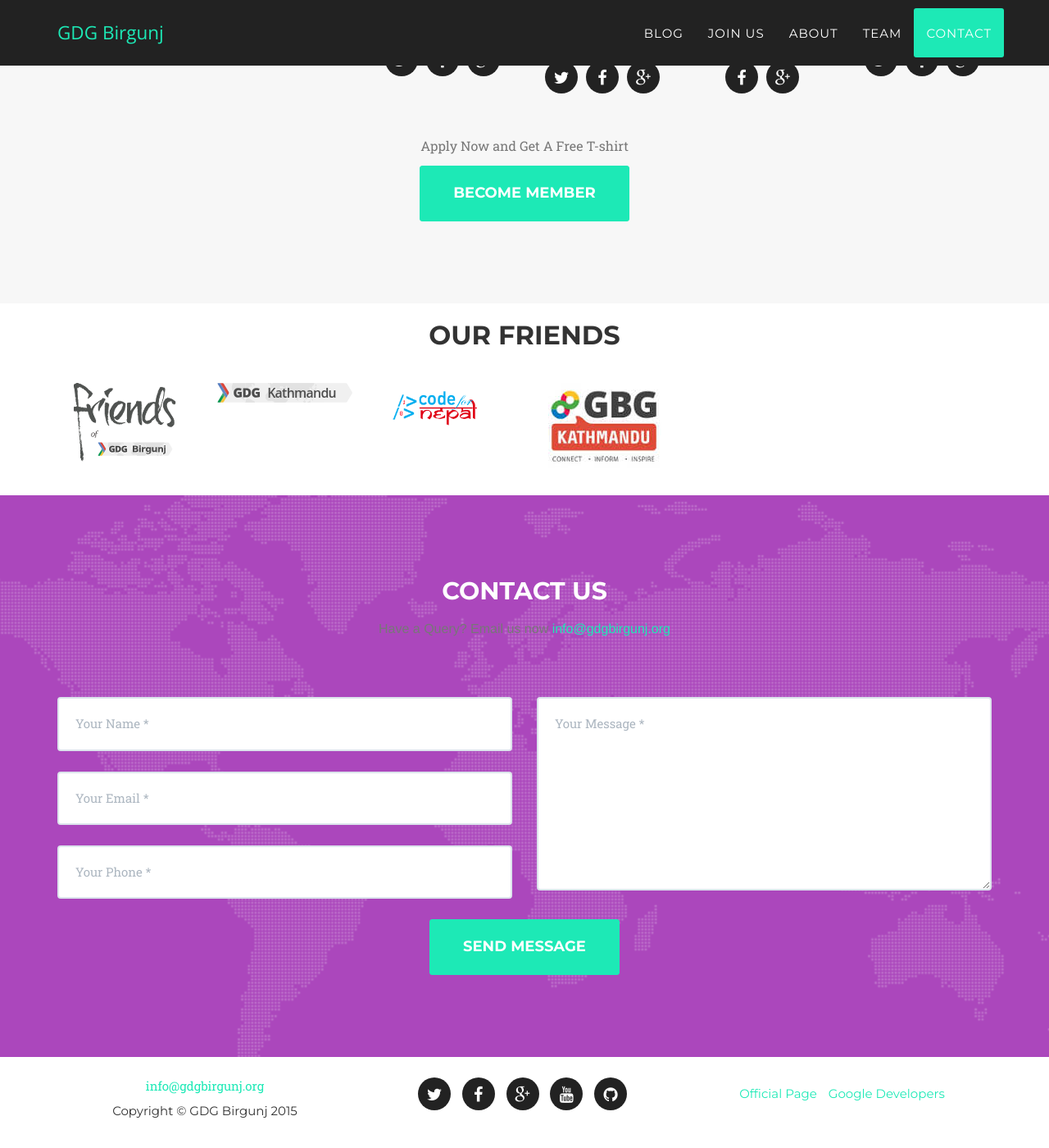
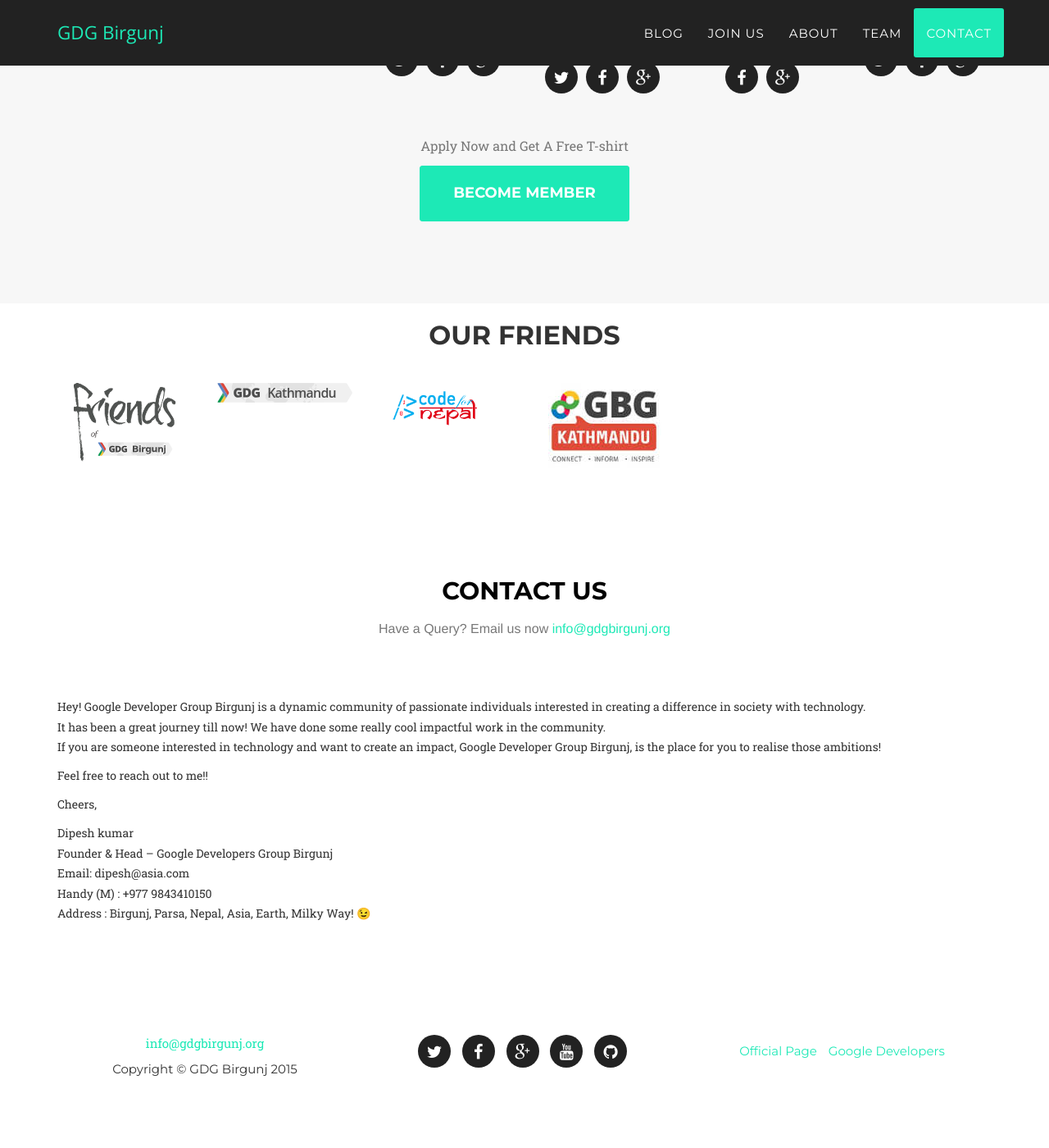
Before and after one commit to gdgbirgunj/gdgbirgunj.org, a Jekyll site: the page built from index.html, in a window 1280 px wide and 1400 px high, scrolled down 3660 px. Shown: the whole window at 82% size. Built offline with Jekyll 4.4.1, drawn with Linux system fonts in a browser that asks for light colours; some web fonts are replaced; after the commit the page ends 5009 px from its top, so only the background shows below that.

Commit message:
edited contacts

```diff
--- a/_includes/contact.html
+++ b/_includes/contact.html
@@ -8,35 +8,22 @@
             </div>
             <div class="row">
                 <div class="col-lg-12">
-                    <form name="sentMessage" id="contactForm" novalidate>
-                        <div class="row">
-                            <div class="col-md-6">
-                                <div class="form-group">
-                                    <input type="text" class="form-control" placeholder="Your Name *" id="name" required data-validation-required-message="Please enter your name.">
-                                    <p class="help-block text-danger"></p>
-                                </div>
-                                <div class="form-group">
-                                    <input type="email" class="form-control" placeholder="Your Email *" id="email" required data-validation-required-message="Please enter your email address.">
-                                    <p class="help-block text-danger"></p>
-                                </div>
-                                <div class="form-group">
-                                    <input type="tel" class="form-control" placeholder="Your Phone *" id="phone" required data-validation-required-message="Please enter your phone number.">
-                                    <p class="help-block text-danger"></p>
-                                </div>
-                            </div>
-                            <div class="col-md-6">
-                                <div class="form-group">
-                                    <textarea class="form-control" placeholder="Your Message *" id="message" required data-validation-required-message="Please enter a message."></textarea>
-                                    <p class="help-block text-danger"></p>
-                                </div>
-                            </div>
-                            <div class="clearfix"></div>
-                            <div class="col-lg-12 text-center">
-                                <div id="success"></div>
-                                <button type="submit" class="btn btn-xl">Send Message</button>
-                            </div>
-                        </div>
-                    </form>
+
+				<p>Hey! Google Developer Group Birgunj is a dynamic community of passionate individuals interested in creating a difference in society with technology.<br>
+It has been a great journey till now! We have done some really cool impactful work in the community.<br>
+If you are someone interested in technology and want to create an impact, Google Developer Group Birgunj, is the place for you to realise those ambitions!</p>
+<p>Feel free to reach out to me!!</p>
+<p>Cheers,</p>
+<p>Dipesh kumar<br>
+Founder &amp; Head – Google Developers Group Birgunj<br>
+Email: dipesh@asia.com<br>
+Handy (M) : +977 9843410150<br>
+Address : Birgunj, Parsa, Nepal, Asia, Earth, Milky Way! 😉
+				</p>
+
+		</div>
+
+
                 </div>
             </div>
         </div>
--- a/_includes/css/agency.css
+++ b/_includes/css/agency.css
@@ -655,14 +655,14 @@
 }
 
 section#contact {
-    background-color: #AB47BC;
+    background-color: #fff;
     background-image: url(../img/map-image.png);
     background-position: center;
     background-repeat: no-repeat;
 }
 
 section#contact .section-heading {
-    color: #fff;
+    color: #000;
 }
 
 section#contact .form-group {
```
